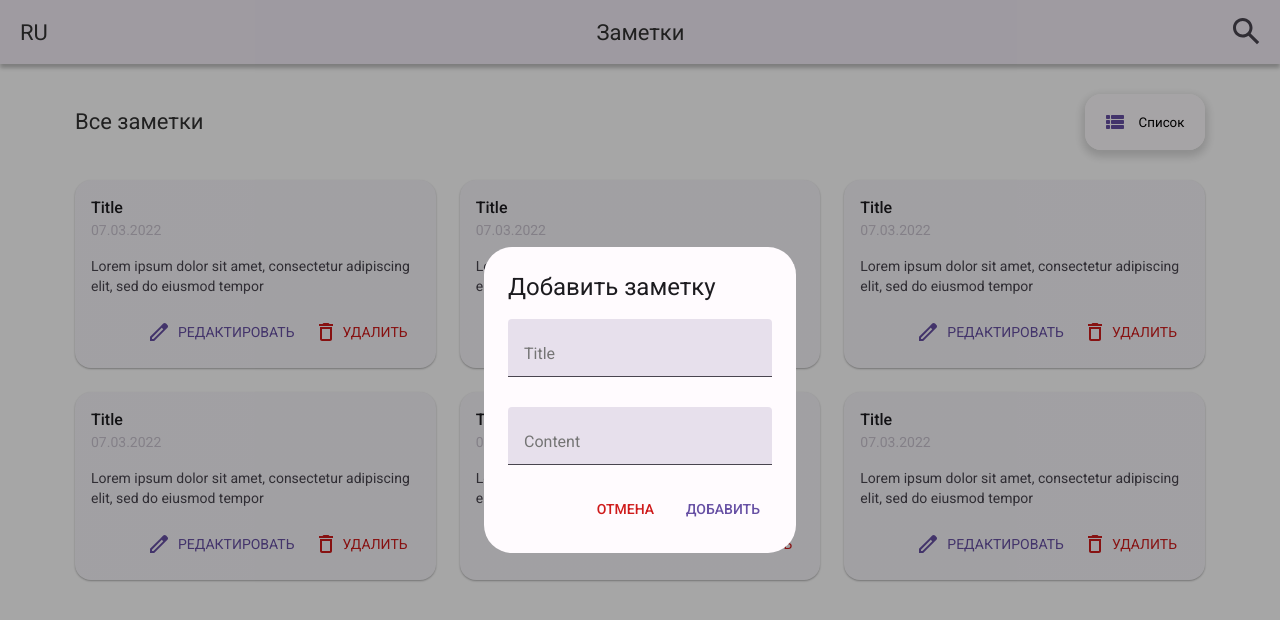
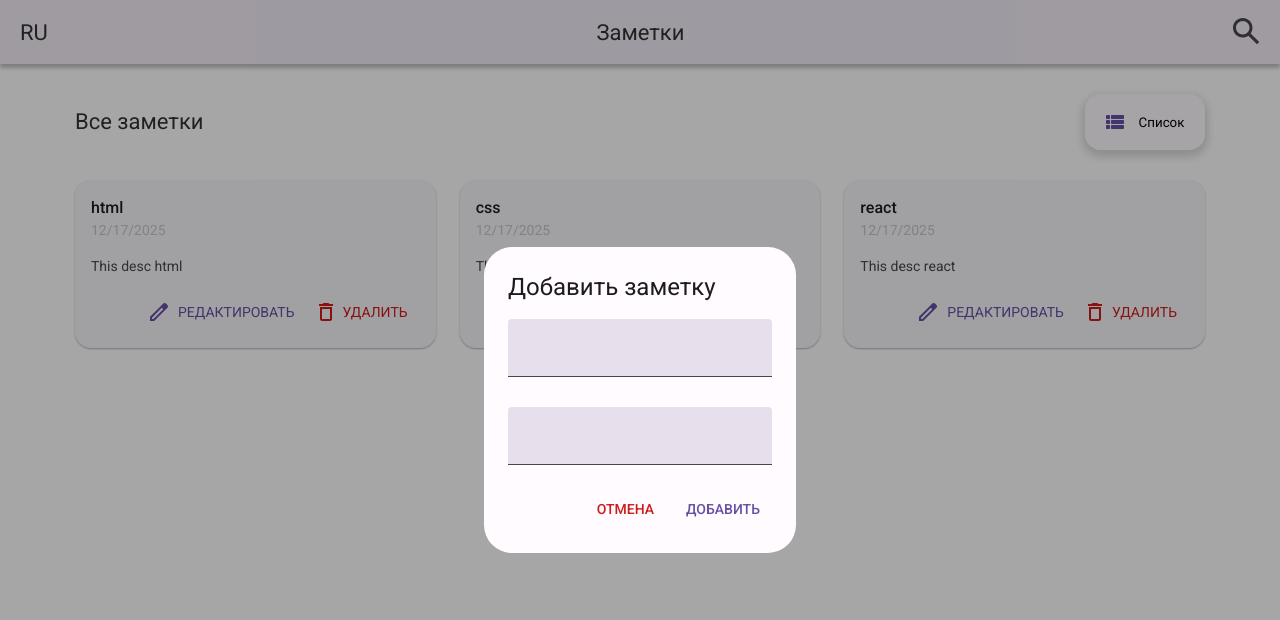
Before and after one commit to Venum64/Notes, a React (Vite) app: page / in a window 1280 px wide. Both pictures are taken after a click on the button 1222 px from the left and 742 px from the top of the page. Shown: the top 620 px of the page. Built offline with nearby package versions, Linux system fonts and the light colour scheme.

Commit message:
React changed

```diff
--- a/package.json
+++ b/package.json
@@ -15,7 +15,8 @@
     "react": "^19.2.0",
     "react-dom": "^19.2.0",
     "sas": "^3.0.4",
-    "sass": "^1.94.2"
+    "sass": "^1.94.2",
+    "uuid": "^13.0.0"
   },
   "devDependencies": {
     "@eslint/js": "^9.39.1",
--- a/src/App.jsx
+++ b/src/App.jsx
@@ -6,14 +6,37 @@ import Modal from "./components/Modal.jsx";
 
 const App = () => {
   const [isModalOpen, setIsModalOpen] = useState(false);
+  const [notes, setNotes] = useState([
+    {
+      id: 1,
+      title: "html",
+      desc: "This desc html",
+      date: new Date().toLocaleDateString(),
+    },
+    {
+      id: 2,
+      title: "css",
+      desc: "This desc css",
+      date: new Date().toLocaleDateString(),
+    },
+    {
+      id: 3,
+      title: "react",
+      desc: "This desc react",
+      date: new Date().toLocaleDateString(),
+    },
+  ]);
+  const addNoteHandler = (note) => {
+    setNotes([...notes, note]);
+  };
   const closeModal = () => {
     setIsModalOpen(false);
   };
   return (
     <>
       <Navbar />
-      <Notes />
-      {isModalOpen && <Modal closeModal={closeModal} />}
+      <Notes notes={notes} />
+      {isModalOpen && <Modal closeModal={closeModal} addNote={addNoteHandler}/>}
       {!isModalOpen && (
         <button className="addBtn" onClick={() => setIsModalOpen(true)}>
           <img src={editIcon} alt="" />
--- a/src/components/Modal.jsx
+++ b/src/components/Modal.jsx
@@ -1,23 +1,48 @@
 import { useState } from "react";
+import { v4 } from "uuid";
 
-const Modal = ({ closeModal }) => {
+const Modal = ({ closeModal, addNote }) => {
+  const [title, setTitle] = useState("");
+  const [content, setContent] = useState("");
+  const add = () => {
+    if (title.length > 2 && content.length > 2) {
+      const item = {
+          id: v4(),
+          title: title,
+          desc: content,
+          date: new Date().toLocaleDateString(),
+        };
+        addNote(item);
+        setTitle('')
+        setContent('')
+        closeModal()
+    }
+  };
   return (
     <div className="modal" onClick={() => closeModal()}>
       <div className="modal__block" onClick={(e) => e.stopPropagation()}>
         <h2 className="modal__block-title">Добавить заметку</h2>
         <div className="modal__block-fields">
           <label>
-            <input type="text" placeholder="Title" />
+            <input
+              type="text"
+              value={title}
+              onChange={(e) => setTitle(e.target.value)}
+            />
             <span>Title</span>
           </label>
           <label>
-            <input type="text" placeholder="Content" />
+            <input
+              type="text"
+              value={content}
+              onChange={(e) => setContent(e.target.value)}
+            />
             <span>Content</span>
           </label>
         </div>
         <div className="modal__block-btns">
-          <button className="modal__block-btn red">Отмена</button>
-          <button className="modal__block-btn purple">Добавить</button>
+          <button className="modal__block-btn red" onClick={()=>closeModal()}>Отмена</button>
+          <button className="modal__block-btn purple" onClick={()=>add()}>Добавить</button>
         </div>
       </div>
     </div>
--- a/src/components/Notes.jsx
+++ b/src/components/Notes.jsx
@@ -3,7 +3,7 @@ import listIcon from "../assets/img/list.svg";
 import gridIcon from "../assets/img/grid.svg";
 import clsx from "clsx";
 import NotesItem from "./NotesItem";
-const Notes = () => {
+const Notes = ({ notes }) => {
   const [view, setView] = useState(true);
   let span = view ? "Список" : "Таблица";
   let icon = view ? listIcon : gridIcon;
@@ -14,19 +14,16 @@ const Notes = () => {
         <div className={noteListClass}></div>
         <div className="notes">
           <div className="notes__top">
-            <h2 className="notes__top-title">Все заметки</h2>
+            <h2 className="notes__top-title">{notes.length ? 'Все заметки' : 'Нет заметок'}</h2>
             <button className="notes__top-btn" onClick={() => setView(!view)}>
               <img src={icon} alt="" />
               <span>{span}</span>
             </button>
           </div>
           <div className={noteListClass}>
-            <NotesItem view={view} />
-            <NotesItem view={view} />
-            <NotesItem view={view} />
-            <NotesItem view={view} />
-            <NotesItem view={view} />
-            <NotesItem view={view} />
+            {notes?.map((item) => (
+              <NotesItem view={view} key={item.id} note={item} />
+            ))}
           </div>
         </div>
         <div className="container"></div>
--- a/src/components/NotesItem.jsx
+++ b/src/components/NotesItem.jsx
@@ -3,18 +3,15 @@ import editIcon from "../assets/img/edit.svg";
 import removeIcon from "../assets/img/remove.svg";
 import clsx from "clsx";
 
-const NotesItem = ({ view }) => {
+const NotesItem = ({ view, note }) => {
   const notesItemTop = clsx("notes__item-top", { active: !view });
   return (
     <div className="notes__item">
       <div className={notesItemTop}>
-        <h3 className="notes__item-top_title">Title</h3>
-        <p className="notes__item-top_date">07.03.2022</p>
+        <h3 className="notes__item-top_title">{note.title}</h3>
+        <p className="notes__item-top_date">{note.date}</p>
       </div>
-      <p className="notes__item-desc">
-        Lorem ipsum dolor sit amet, consectetur adipiscing elit, sed do eiusmod
-        tempor
-      </p>
+      <p className="notes__item-desc">{note.desc}</p>
       <div className="notes__item-btns">
         <button className="notes__item-btn purple">
           <img src={editIcon} alt="" />
```
Also changed, not shown: 1 other file (tests, documents, lock files or other folders).
